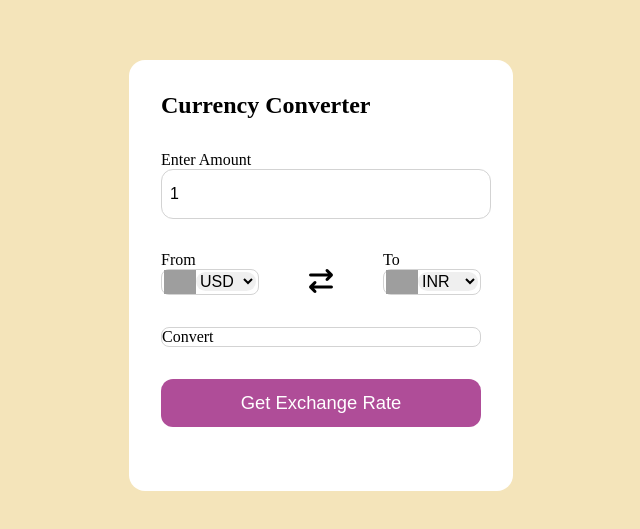
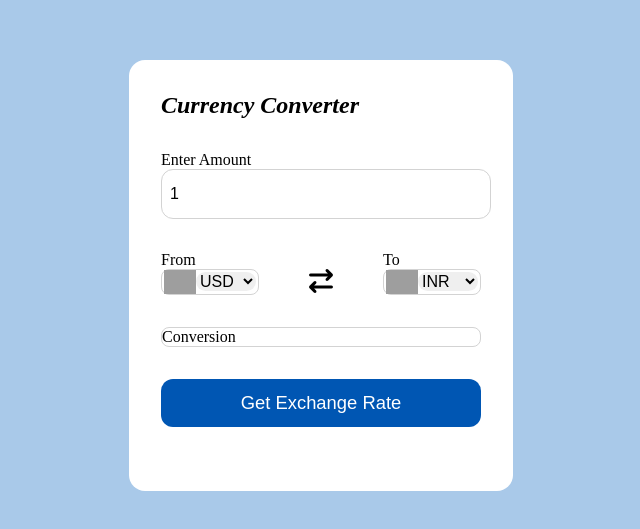
Before and after one commit to lalit012004/Currency-Converter, a plain HTML site: page index.html in a window 1280 px wide. Shown: the part 125-654 px from the top of the page, without its empty margins (319-959 px from the left). Drawn offline with Linux system fonts and the light colour scheme; grey boxes are pictures that could not be loaded.

Commit message:
Add hover effect to button and update color scheme

```diff
--- a/index.html
+++ b/index.html
@@ -10,7 +10,7 @@
 </head>
 <body>
     <div class="container">
-        <h2>Currency Converter</h2>
+        <h2><i>Currency Converter</i></h2>
         <form>
             <div class="amount">
                 <p>Enter Amount</p>
@@ -35,7 +35,7 @@
                     </div>
                 </div>
             </div>
-            <div class="msg">Convert</div>
+            <div class="msg">Conversion</div>
             <button>Get Exchange Rate</button>
         </form>
     </div>
--- a/style.css
+++ b/style.css
@@ -4,7 +4,7 @@
 }
 
 body{
-    background-color: #f4e4ba;
+    background-color: #a9c9e9;
     display: flex;
     justify-content: center;
     align-items: center;
@@ -75,8 +75,13 @@ form input{
 
 form button{
     height: 3rem;
-    background-color: #af4d98;
+    background-color: #0056b3;
     color: white;
     font-size: 1.15rem;
     cursor: pointer;
- }
+}
+
+form button:hover{
+    background-color: #004997;
+    transform: scale(1.02);
+}
```
